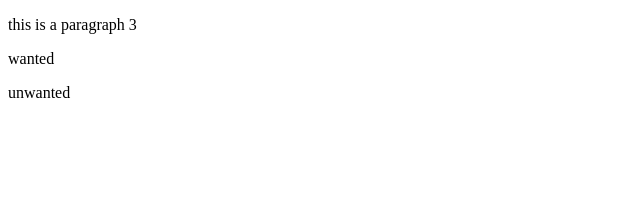
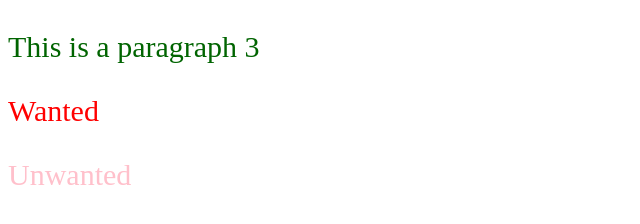
Before and after one commit to Sharang-Emiza123/New-Repo-Test, a plain HTML site: page index.html in a window 1280 px wide. Shown: the whole page, without its empty margins (0-640 px from the left). Drawn offline with Linux system fonts and the light colour scheme.

Commit message:
commit on test b

```diff
--- a/index.html
+++ b/index.html
@@ -4,10 +4,11 @@
     <meta charset="UTF-8">
     <meta name="viewport" content="width=device-width, initial-scale=1.0">
     <title>Document</title>
+    <link rel="stylesheet" href="style.css">
 </head>
 <body>
-    <p>this is a paragraph 3</p>
-    <p>wanted</p>
-    <p>unwanted</p>
+    <p>This is a paragraph 3</p>
+    <p>Wanted</p>
+    <p>Unwanted</p>
 </body>
 </html>
```
